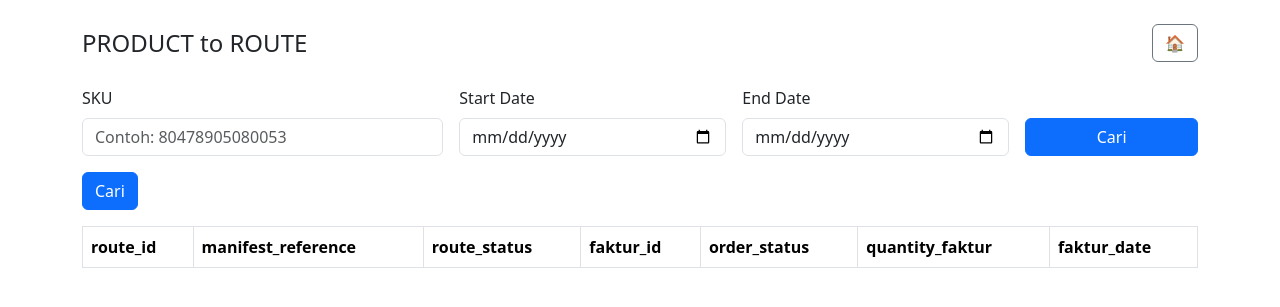
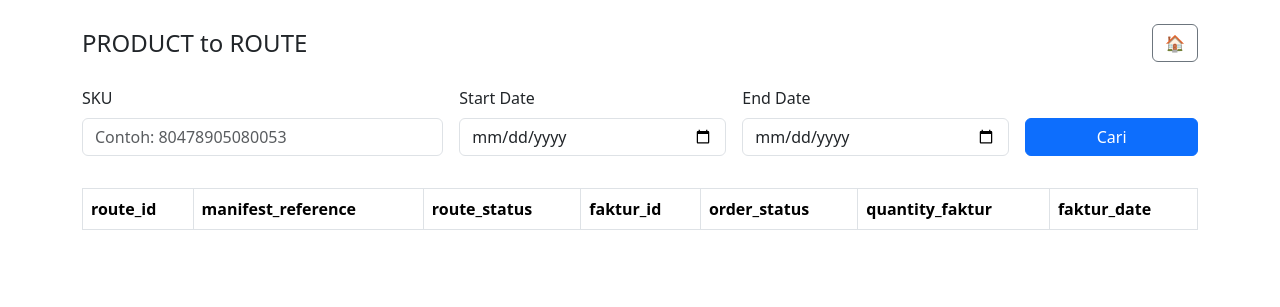
Before and after one commit to nugie07/armos_tools, a Flask app: page /menu/product-to-route in a window 1280 px wide. Shown: the top 307 px of the page. Run offline with Flask 3, Linux system fonts and the light colour scheme; the visitor is signed in with stand-in values (Sample User, id 1); lists and menus that the app fills with data are empty; parts of the project's set-up code (start-up, migrations or seed data) failed here and were passed over; some libraries are stand-ins or nearby versions.

Commit message:
Product to ROUTE: remove duplicate small 'Cari' button below SKU

```diff
--- a/templates/product_to_route.html
+++ b/templates/product_to_route.html
@@ -32,7 +32,6 @@
       </div>
 
       <div class="mb-3 d-flex align-items-center gap-2">
-        <button id="btnCari" class="btn btn-primary">Cari</button>
         <div id="loading" class="spinner-border text-primary d-none" role="status" style="width: 1.5rem; height: 1.5rem;"><span class="visually-hidden">Loading...</span></div>
       </div>
 
```
